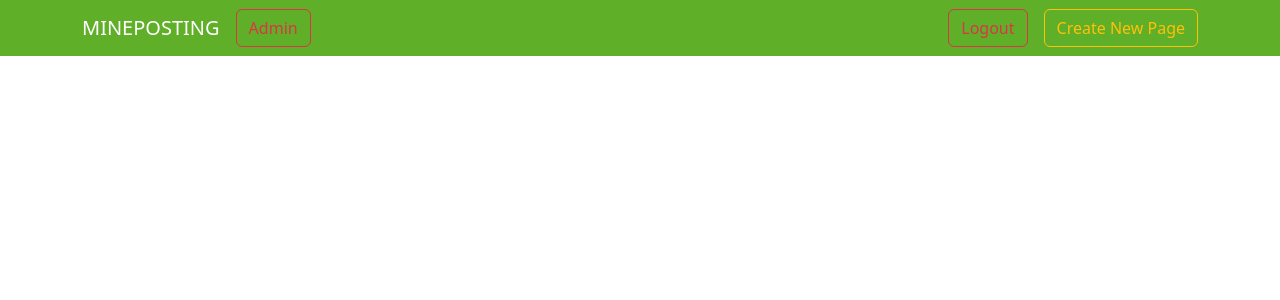
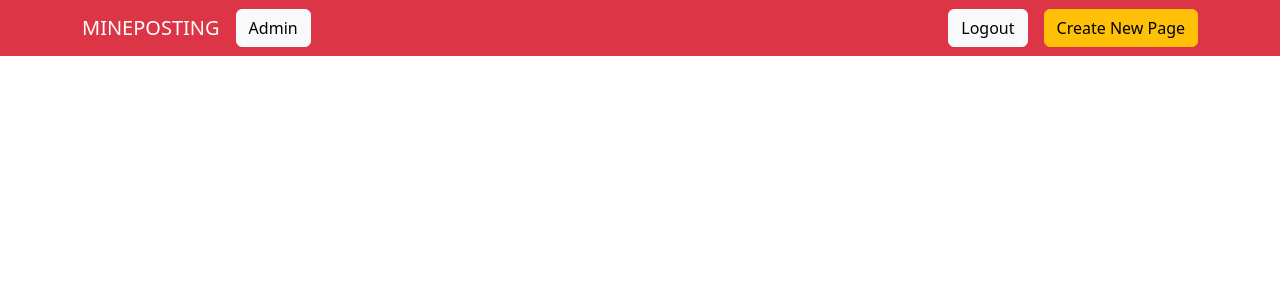
Before and after one commit to marjorymell/cms-mineposting, a Node server app: page /admin in a window 1280 px wide. Shown: the top 300 px of the page. Run offline with Node 20, Linux system fonts and the light colour scheme; the visitor is signed in with stand-in values (Sample User, id 1); some libraries are stand-ins or nearby versions.

Commit message:
editing css

```diff
--- a/views/admin/admin.mustache
+++ b/views/admin/admin.mustache
@@ -13,7 +13,7 @@
     <!-- Estilos CSS personalizados -->
     <style>
         .custom-navbar {
-            background-color: #60af29;
+            background-color: #dc3545;
         }
 
         /* Estilos para centralizar conteúdo */
@@ -31,7 +31,7 @@
     <nav class="navbar navbar-expand-lg navbar-light custom-navbar">
         <div class="container">
             <a class="navbar-brand text-white" href="/">MINEPOSTING</a>
-            <a href="/admin" class="btn btn-outline-danger">Admin</a>
+            <a href="/admin" class="btn btn-light">Admin</a>
             <button class="navbar-toggler" type="button" data-bs-toggle="collapse" data-bs-target="#navbarSupportedContent" aria-controls="navbarSupportedContent" aria-expanded="false" aria-label="Toggle navigation">
                 <span class="navbar-toggler-icon"></span>
             </button>
@@ -40,10 +40,10 @@
                 </ul>
                 <div class="d-flex gap-2">
                     <!-- Botão de logout -->
-                    <a href="/logout" class="btn btn-outline-danger">Logout</a>
+                    <a href="/logout" class="btn btn-light">Logout</a>
                     <div class="flex-grow-1"></div> <!-- Espaço flexível -->
                     <!-- Botão "Create Page" -->
-                    <a href="/admin/posts/create" class="btn btn-outline-warning">Create New Page</a>
+                    <a href="/admin/posts/create" class="btn btn-warning">Create New Page</a>
                 </div>
             </div>
         </div>
--- a/views/default/index.mustache
+++ b/views/default/index.mustache
@@ -32,7 +32,7 @@
     <div class="container">
         <a class="navbar-brand text-white" href="#">MINEPOSTING</a>
         {{#isAdmin}}
-        <a href="/admin" class="btn btn-outline-danger">Admin</a>
+        <a href="/admin" class="btn btn-light">Admin</a>
         {{/isAdmin}}
         <button class="navbar-toggler" type="button" data-bs-toggle="collapse" data-bs-target="#navbarSupportedContent" aria-controls="navbarSupportedContent" aria-expanded="false" aria-label="Toggle navigation">
             <span class="navbar-toggler-icon"></span>
@@ -41,10 +41,10 @@
             <ul class="navbar-nav me-auto mb-2 mb-lg-0"></ul>
             <div class="d-flex">
                 {{#isLoggedIn}}
-                <a href="/logout" class="btn btn-outline-danger">Logout</a>
+                <a href="/logout" class="btn btn-danger">Logout</a>
                 {{/isLoggedIn}}
                 {{^isLoggedIn}}
-                <a href="/login" class="btn btn-outline-light">Login</a>
+                <a href="/login" class="btn btn-light">Login</a>
                 {{/isLoggedIn}}
             </div>
         </div>
--- a/views/pages/templatePages.mustache
+++ b/views/pages/templatePages.mustache
@@ -22,7 +22,7 @@
     <div class="container">
         <a class="navbar-brand text-white" href="/">MINEPOSTING</a>
         {{#isAdmin}}
-        <a href="/admin" class="btn btn-outline-danger">Admin</a>
+        <a href="/admin" class="btn btn-light">Admin</a>
         {{/isAdmin}}
         <button class="navbar-toggler" type="button" data-bs-toggle="collapse" data-bs-target="#navbarSupportedContent" aria-controls="navbarSupportedContent" aria-expanded="false" aria-label="Toggle navigation">
             <span class="navbar-toggler-icon"></span>
@@ -33,11 +33,11 @@
             <div class="d-flex">
                 {{#isLoggedIn}}
                 <!-- Botão de logout -->
-                <a href="/logout" class="btn btn-outline-danger">Logout</a>
+                <a href="/logout" class="btn btn-danger">Logout</a>
                 {{/isLoggedIn}}
                 {{^isLoggedIn}}
                 <!-- Botão de login -->
-                <a href="/login" class="btn btn-outline-light">Login</a>
+                <a href="/login" class="btn btn-light">Login</a>
                 {{/isLoggedIn}}
             </div>
         </div>
```
